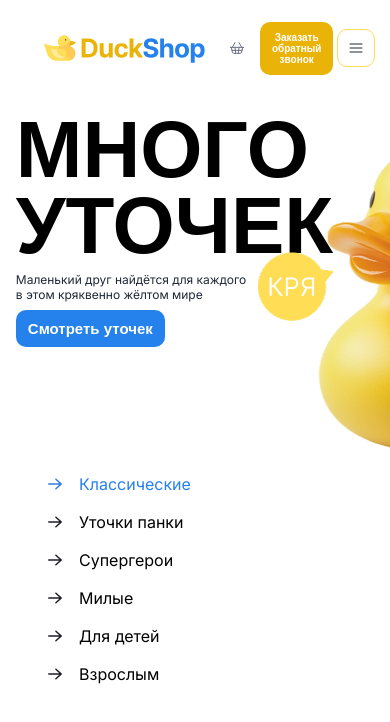
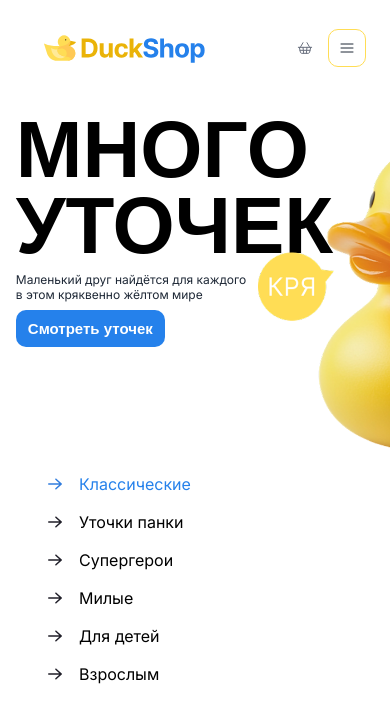
Before and after one commit to dinooon0511/DuckShop, a plain HTML site: page index.html in a window 390 px wide. Drawn offline with nearby package versions, Linux system fonts and the light colour scheme.

Commit message:
Update style.css
Update mobile version

```diff
--- a/style.css
+++ b/style.css
@@ -340,7 +340,7 @@ html, body {
     width: 420px;
   }
   .header__button{
-    font-size: 10px;
+    display: none;
   }
   .main-menu__list{
     display: flex;
```
